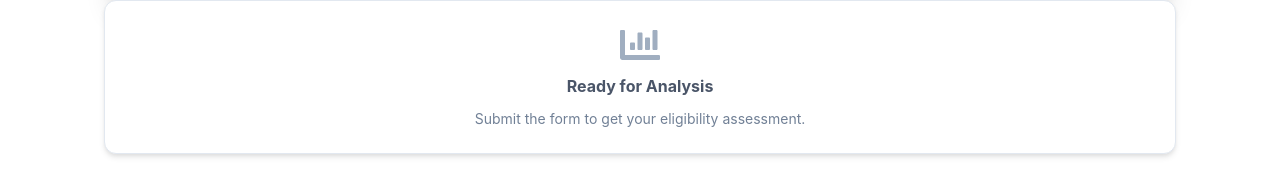
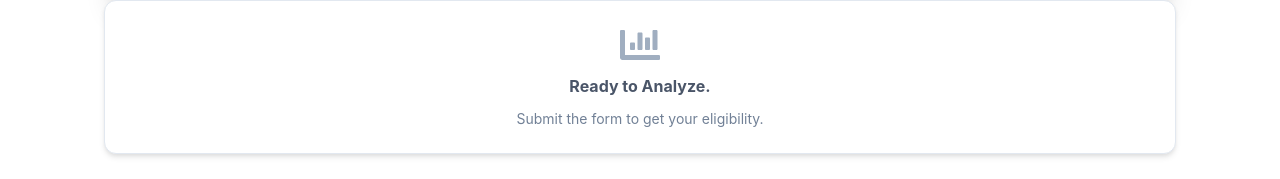
Before and after one commit to zuck30/loan-eligibility, a React (Vite) app in the folder frontend/: page / in a window 1280 px wide. Shown: the part 742-921 px from the top of the page. Built offline with nearby package versions, Linux system fonts and the light colour scheme.

Commit message:
fixed typo

```diff
--- a/frontend/src/components/PredictionResult.jsx
+++ b/frontend/src/components/PredictionResult.jsx
@@ -62,10 +62,10 @@ const PredictionResult = ({ prediction, error, isLoading }) => {
               <FaChartBar size={40} />
             </Box>
             <Heading as="h3" size="sm" color="gray.600">
-              Ready for Analysis
+              Ready to Analyze.
             </Heading>
             <Text color="gray.500" fontSize="sm">
-              Submit the form to get your eligibility assessment.
+              Submit the form to get your eligibility.
             </Text>
           </VStack>
         </CardBody>
```
